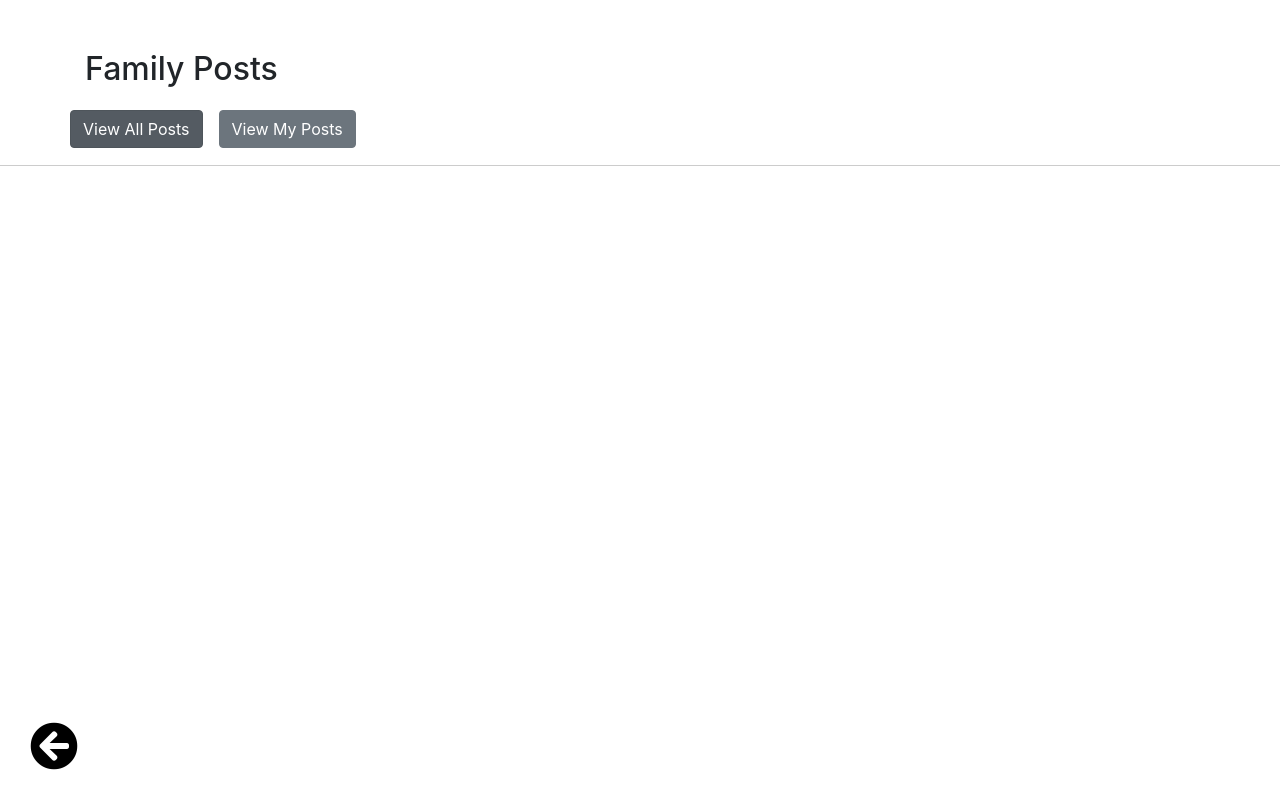
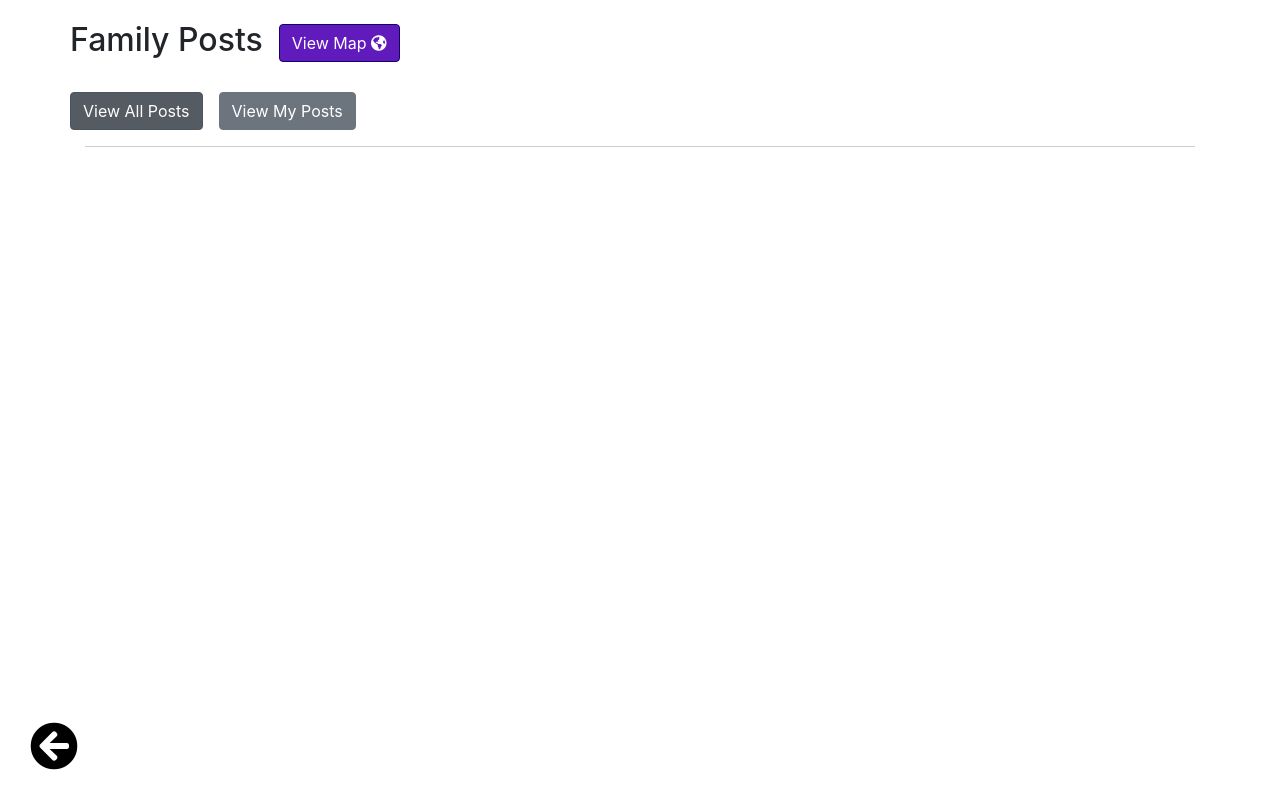
Before and after one commit to rkeng/DistanceKiller, a plain HTML site: page feed.html in a window 1280 px wide. Drawn offline with nearby package versions, Linux system fonts and the light colour scheme; sample sign-in values are in the browser's storage.

Commit message:
Adding quick access

```diff
--- a/feed.html
+++ b/feed.html
@@ -20,6 +20,7 @@
     crossorigin="anonymous">
   <link rel="stylesheet" href="css/normalize.css">
   <link rel="stylesheet" href="css/main.css">
+  <link rel="stylesheet" href="css/index.css">
   <link rel="stylesheet" href="css/feed.css">
 
 
@@ -30,12 +31,18 @@
 </head>
 
 <body>
-  <div class="container page-margin">
-    <h1>Family Posts</h1>
+  <div class="container">
+    <div class="row">
+      <h1 style="display: inline-block">Family Posts</h1>
+      <a href="./map.html" class="btn btn-map btn-spacing" style="margin-top:1.5em; margin-left:1em">View Map <i class="fas fa-globe-americas"></i></a>
+    </div>
     <div class="row" id="feedSection">
-      <a class="btn btn-secondary active" style="margin-right:1em; color: white" onclick="displayAll('all')">View All Posts</a>
+      <div class="col-md-10" id="feedSections">
+        <div class="row" style="margin-top:10px">
+          <a class="btn btn-secondary active" style="margin-right:1em; color: white" onclick="displayAll('all')">View
+            All
+            Posts</a>
           <a class="btn btn-secondary" style="color:white" onclick="displayAll('me')">View My Posts</a>
-      <div class="col-md-10" id="feedSections">
           <div class="col-xs-12 col-sm-6 col-md-3">
           </div>
         </div>
```
Also changed, not shown: map.html (+2 -1 lines). Lines whose indentation alone changed are shown as unchanged.
